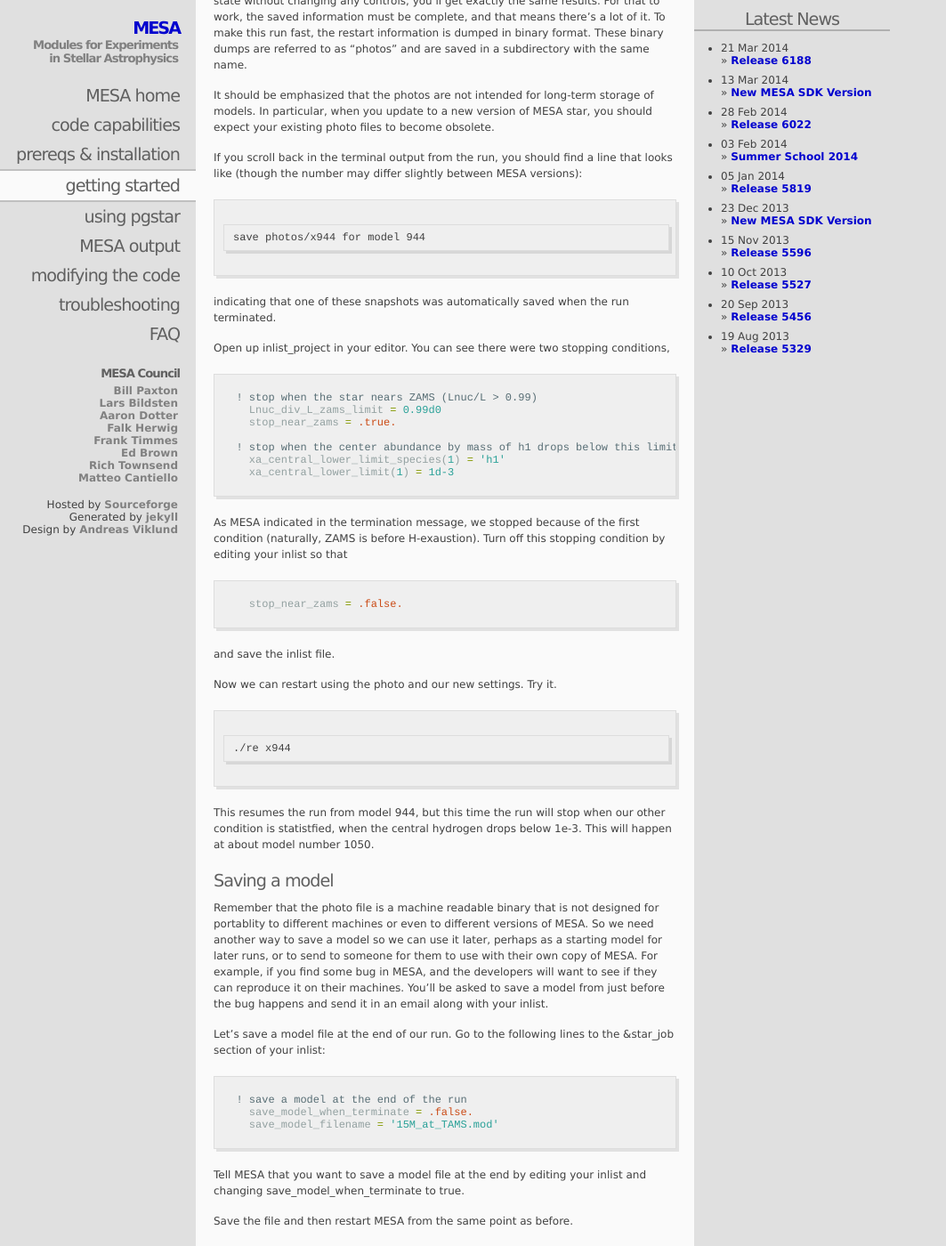
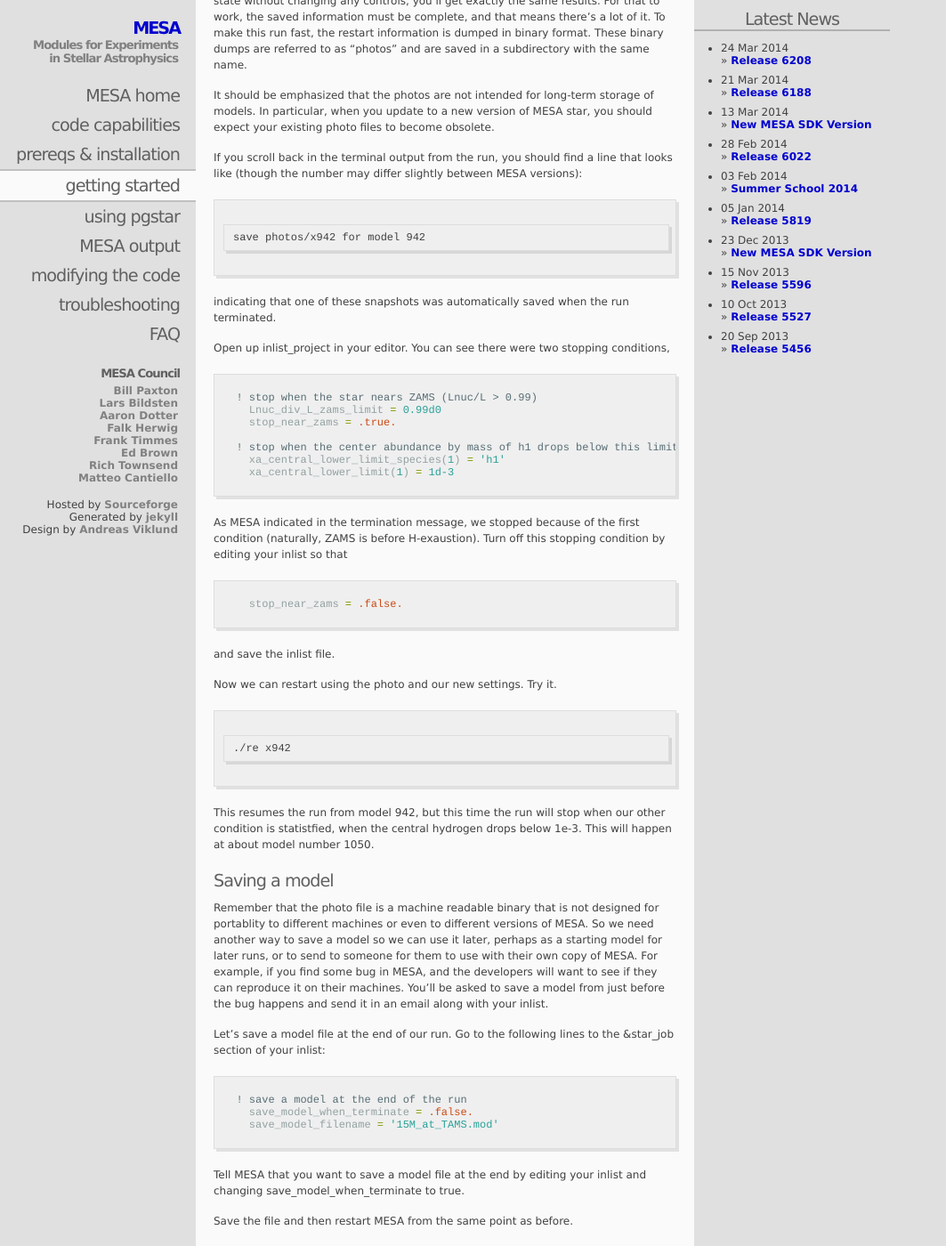
Before and after one commit to MESAHub/mesa-website, a Jekyll site: the page built from 03-starting.markdown, in a window 1280 px wide and 1400 px high, scrolled down 4901 px. Shown: the whole window at 89% size, without its empty margins (0-1063 px from the left). Built offline with Jekyll 4.4.1, drawn with Linux system fonts in a browser that asks for light colours; Markdown is read by kramdown in place of the engine named in the settings.

```diff
--- a/03-starting.markdown
+++ b/03-starting.markdown
@@ -242,7 +242,7 @@ If you scroll back in the terminal output from the run, you should
 find a line that looks like (though the number may differ slightly
 between MESA versions):
 
-    save photos/x944 for model 944
+    save photos/x942 for model 942
 
 indicating that one of these snapshots was automatically saved when
 the run terminated.
@@ -272,9 +272,9 @@ and save the inlist file.
 
 Now we can restart using the photo and our new settings.  Try it.
 
-    ./re x944
+    ./re x942
 
-This resumes the run from model 944, but this time the run will stop
+This resumes the run from model 942, but this time the run will stop
 when our other condition is statistfied, when the central hydrogen
 drops below 1e-3.  This will happen at about model number 1050.
 
@@ -304,7 +304,7 @@ your inlist and changing save\_model\_when\_terminate to true.
 
 Save the file and then restart MESA from the same point as before.
 
-    ./re x944
+    ./re x942
 
 This time when the run terminates MESA will save a model named
 15M\_at\_TAMS.mod.  Take a look and see.
--- a/_config.yml
+++ b/_config.yml
@@ -1,4 +1,4 @@
 name: Modules for Experiments in Stellar Astrophysics
 markdown: redcarpet
 pygments: true
-version: 6188
+version: 6208
```
Also changed, not shown: _posts/2014-03-24-r6208.markdown (added, +13 -0 lines).
